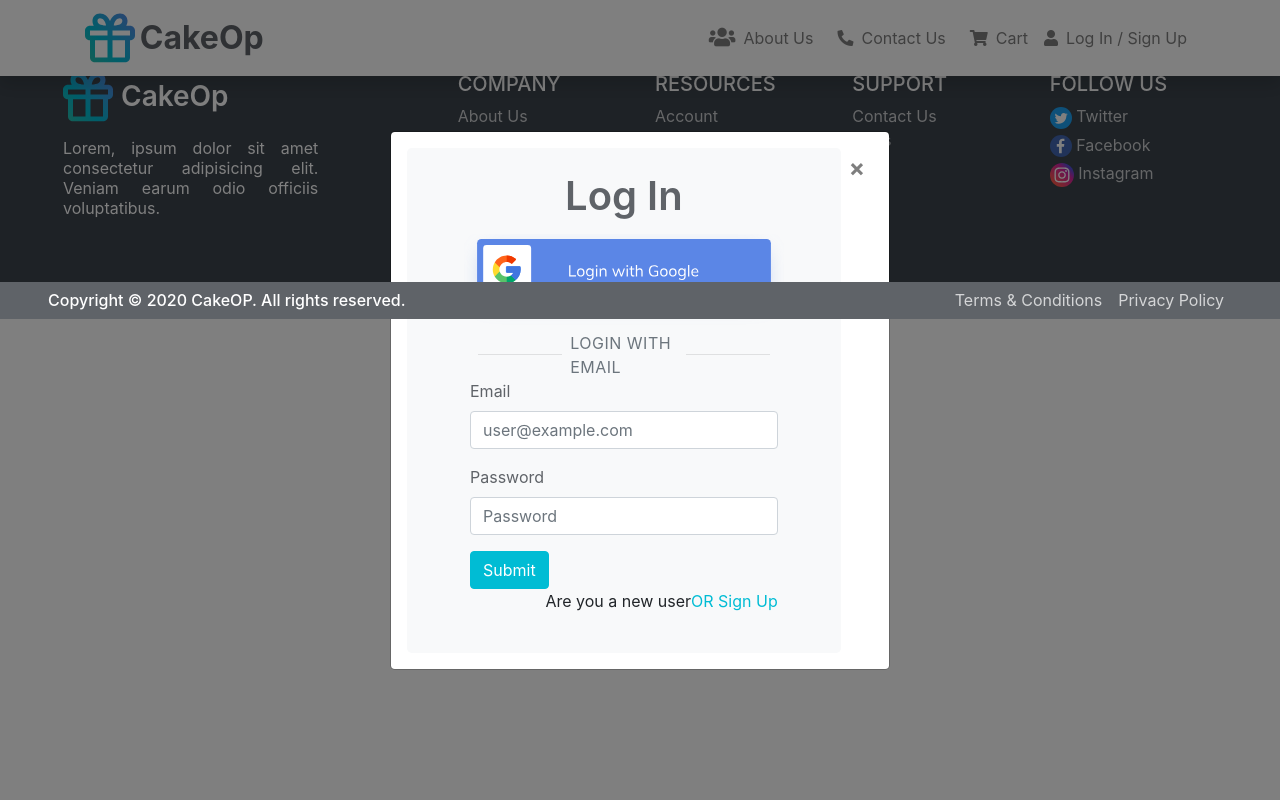
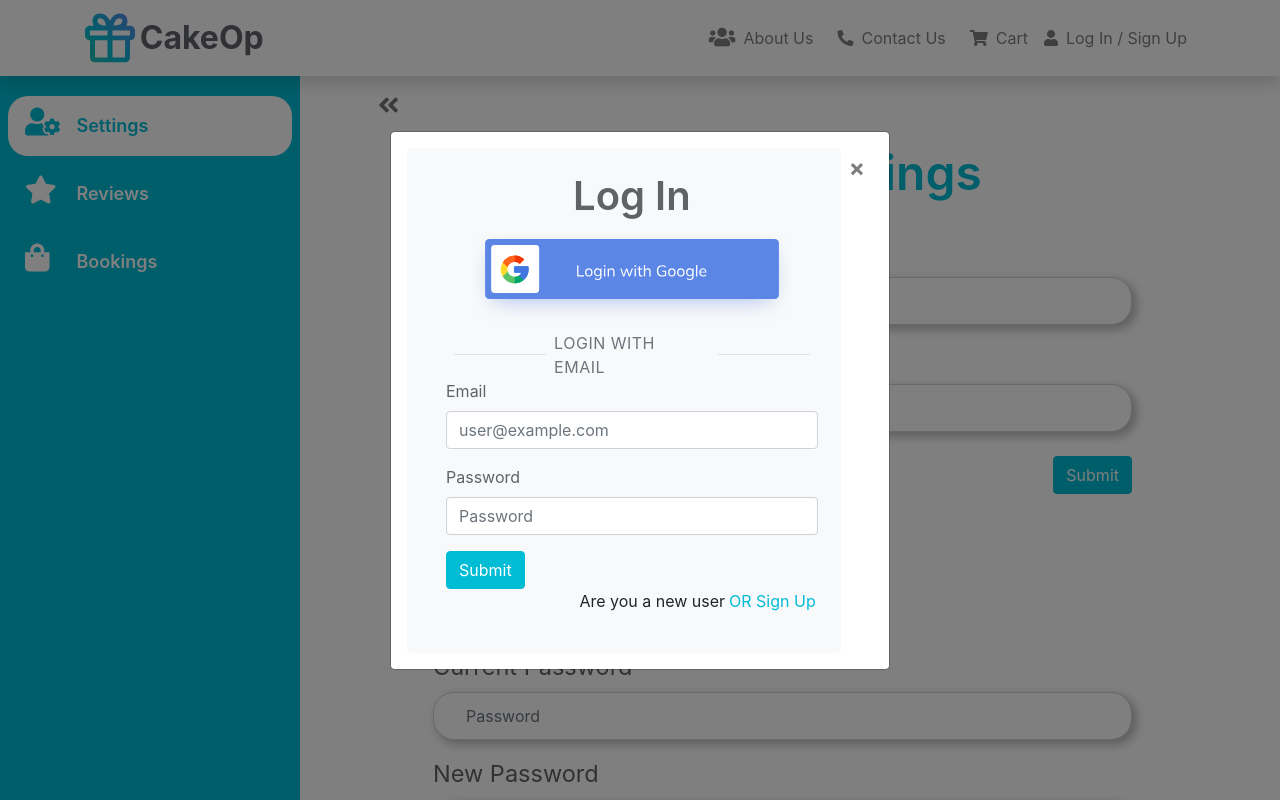
Before and after one commit to programmingseeker/cakeop, a React (Create React App) app in the folder frontend/: page /profile in a window 1280 px wide. Both pictures are taken after a click on the button "Log In / Sign Up". Shown: the top 800 px of the page. Built offline with nearby package versions, Linux system fonts and the light colour scheme.

Commit message:
completed Account settings in profile

```diff
--- a/frontend/public/accountpage.scss
+++ b/frontend/public/accountpage.scss
@@ -4,3 +4,34 @@
     text-align: center;
     color: var(--primary);
 }
+.form-label-profile {
+    font-size: 147%;
+    align-items: center;
+    color: $text-color;
+}
+.drop-shadow {
+    height: 3rem!important;
+    padding: 0.4rem 2rem!important;
+    background: #ffffff;
+    box-shadow: 4px 4px 10px 1px rgba(0, 0, 0, 0.25);
+    border-radius: 21px!important;
+}
+
+      .profile {
+        display: flex;
+        flex-direction: row;
+        margin-top: 25px;
+        .profile-photo {
+          cursor: pointer;
+          border-radius: 50%;
+          mix-blend-mode: multiply;
+          width: 5rem;
+          height: 5rem;
+        }
+        a {
+          text-decoration: none;
+        }
+        #myImg:hover {
+          opacity: 0.9;
+        }
+      }
--- a/frontend/public/index.html
+++ b/frontend/public/index.html
@@ -20,4 +20,7 @@
       To begin the development, run `npm start` or `yarn start`.
       To create a production bundle, use `npm run build` or `yarn build`.
     --></body>
+    <script>
+
+	</script>
 </html>
--- a/frontend/public/sidenav.scss
+++ b/frontend/public/sidenav.scss
@@ -8,10 +8,10 @@
   z-index: 1;
   position:fixed;
   top:76px;
-  left: 250px;
+  left: 300px;
   width: 0;
   height: 100%;
-  margin-left: -250px;
+  margin-left: -300px;
   overflow-y: auto;
   overflow-x: hidden;
   background: var(--primary);
@@ -19,11 +19,11 @@
 }
 
 #wrapper.toggled #sidebar-wrapper {
-  width: 250px;
+  width: 300px;
 }
 
 .sidebar-nav {
-  width: 250px;
+  width: 300px;
   margin: 1rem 0rem;
   padding: 0;
   list-style: none;
@@ -68,7 +68,7 @@
 }
 #wrapper.toggled #navbar-wrapper {
     position: absolute;
-    margin-right: -250px;
+    margin-right: -300px;
 }
 #navbar-wrapper .navbar {
   border-width: 0 0 0 0;
@@ -89,10 +89,8 @@
   transition: all 0.5s ease;
 }
 
-
-
 #content-wrapper {
-  min-height:90vh;
+  height:150vh;
   width: 100%;
   position: absolute;
   top: 100px!important;
@@ -100,12 +98,12 @@
 }
 #wrapper.toggled #content-wrapper {
   position: absolute;
-  margin-right: -250px;
+  margin-right: -300px;
 }
 
 @media (min-width: 992px) {
   #wrapper {
-    padding-left: 250px;
+    padding-left: 300px;
   }
 
   #wrapper.toggled {
@@ -113,11 +111,16 @@
   }
 
   #sidebar-wrapper {
-    width: 250px;
+    width: 300px;
   }
 
   #wrapper.toggled #sidebar-wrapper {
     width: 60px;
+    .sidebar-nav > li .sidenav-icon {
+      margin:0rem!important;
+      border-radius:0rem;
+      transition: all 0.5s ease;
+    }
   }
 
   #wrapper.toggled #navbar-wrapper {
@@ -161,12 +164,12 @@
 
 #wrapper.toggled #navbar-wrapper {
     position: absolute;
-    margin-right: -250px;
+    margin-right: -300px;
 }
 
   #wrapper.toggled #content-wrapper {
     position: absolute;
-    margin-right: -250px;
+    margin-right: -300px;
   }
 
   #navbar-wrapper {
@@ -174,7 +177,7 @@
   }
 
   #wrapper.toggled {
-    padding-left: 250px;
+    padding-left: 300px;
   }
 
   #content-wrapper {
@@ -185,7 +188,7 @@
   #wrapper.toggled #navbar-wrapper,
   #wrapper.toggled #content-wrapper {
     position: relative;
-    margin-right: 250px;
+    margin-right: 300px;
   }
   .sidebar-nav > li .sidenav-icon {
     margin:0rem!important;
@@ -203,16 +206,16 @@
   }
 
   #wrapper.toggled #sidebar-wrapper {
-    width: 250px;
+    width: 300px;
   }
   #wrapper.toggled #navbar-wrapper {
     position: absolute;
-    margin-right: -250px;
+    margin-right: -300px;
   }
 
   #wrapper.toggled #content-wrapper {
     position: absolute;
-    margin-right: -250px;
+    margin-right: -300px;
   }
 
   #navbar-wrapper {
@@ -220,7 +223,7 @@
   }
 
   #wrapper.toggled {
-    padding-left: 250px;
+    padding-left: 300px;
   }
 
   #content-wrapper {
@@ -231,6 +234,6 @@
   #wrapper.toggled #navbar-wrapper,
   #wrapper.toggled #content-wrapper {
     position: relative;
-    margin-right: 250px;
+    margin-right: 300px;
   }
 }
--- a/frontend/src/App.js
+++ b/frontend/src/App.js
@@ -6,7 +6,7 @@ import LoginPage from './pages/LoginPage';
 import SignupPage from './pages/SignupPage';
 import Header from './components/Header';
 import Footer from './components/Footer';
-import AllCakes from './components/AllCakes';
+import ProfilePage from './pages/ProfilePage';
 function App() {
   return (
     <Router>
@@ -15,10 +15,10 @@ function App() {
         <Route exact path='/' component={HomePage} />
         <Route exact path='/login' render={()=><LoginPage isPage={true}/>} />
         <Route exact path='/signup' component={SignupPage} />
-        <Route exact path='/cakes' component={AllCakes} />
-        <Route exact path='/cakes/settings' render={()=><AllCakes tab={'settings'}/>} />
-        <Route exact path='/cakes/reviews' render={()=><AllCakes tab={'reviews'}/>} />
-        <Route exact path='/cakes/bookings' render={()=><AllCakes tab={'bookings'}/>} />
+        <Route exact path='/profile' render={()=><ProfilePage tab={'settings'}/>} />
+        <Route exact path='/settings' render={()=><ProfilePage tab={'settings'}/>}  />
+        <Route exact path='/reviews' render={()=><ProfilePage tab={'reviews'}/>} />
+        <Route exact path='/bookings' render={()=><ProfilePage tab={'bookings'}/>} />
       </Switch>
       <Footer/>
     </Router>
--- a/frontend/src/components/Footer.js
+++ b/frontend/src/components/Footer.js
@@ -3,7 +3,7 @@ import { Row, Col } from 'react-bootstrap';
 
 const Footer = () => {
   return (
-    <div className="footer container-fluid page-footer">
+    <footer className="footer container-fluid page-footer">
         <Row className='d-flex footer-primary-bg p-5  mt-4'>
             <Col sm={4} >
               <div className="d-flex mb-3">
@@ -54,7 +54,7 @@ const Footer = () => {
             </Col>
       </Row>
       <Row className='footer-secondary-bg d-flex justify-content-sm-between'>
-        <div className="ml-5 align-self-center " >
+        <div className=" footer-copyright ml-5 " >
             <h5>Copyright &#169; 2020 CakeOP. All rights reserved.</h5>
         </div>
         <div >
@@ -68,7 +68,7 @@ const Footer = () => {
           </ul>
         </div>
       </Row>
-    </div>
+    </footer>
   )
 }
 
--- a/frontend/src/components/FormContainer.js
+++ b/frontend/src/components/FormContainer.js
@@ -6,7 +6,7 @@ const FormContainer = ({children}) => {
   return (
     <div >
       <Container className="center-screen bg-light w-30 rounded-lg">
-        <div className="pl-5 pr-5 pt-4 pb-4">
+        <div className="pl-4 pr-2 pt-4 pb-4">
           {children}
         </div>
       </Container>
--- a/frontend/src/components/FormContent.js
+++ b/frontend/src/components/FormContent.js
@@ -7,11 +7,10 @@ function FormContent({show, handleClose,history}) {
         <Modal
         show={show}
         onHide={handleClose}
-        backdrop="static"
         centered
       >
         <Modal.Body>
-        <button className="close d-flex " onClick={handleClose}>×</button>
+        <button className="close" onClick={handleClose}>×</button>
            <LoginPage history={history}/>
         </Modal.Body>
       </Modal>
--- a/frontend/src/components/Settings.js
+++ b/frontend/src/components/Settings.js
@@ -1,34 +1,68 @@
-import React from 'react'
-import {Container,Form,Button} from 'react-bootstrap'
+import React,{useState} from 'react'
+import { Container, Form, Button, Modal } from 'react-bootstrap'
 function Settings() {
-    return (
-        <Container>
-            <h1 className="page-content-main-text">Account Settings</h1>
-            <Form>
-        <Form.Group controlId="formBasicEmail">
-        <Form.Label>Name</Form.Label>
-        <Form.Control type="name" placeholder="User name" />
+  const [showModal,setshowModal ]=useState(false);
+
+  const showModalHandler = ()=>{
+    setshowModal(true);
+  };
+  const hideModalHandler = ()=>{
+    setshowModal(false);
+  };
+  return (
+    <Container className="px-5 ">
+      <h1 className="page-content-main-text">Account Settings</h1>
+      <br/>
+      <Form>
+        <Form.Group controlId="formBasicName">
+          <Form.Label className="form-label-profile">Name</Form.Label>
+          <Form.Control type="name" className="text-muted drop-shadow input" placeholder="User name" />
         </Form.Group>
 
         <Form.Group controlId="formBasicEmail">
-        <Form.Label>E-mail</Form.Label>
-        <Form.Control type="email" className="text-muted"placeholder="Enter email" />
+          <Form.Label className="form-label-profile ">E-mail</Form.Label>
+          <Form.Control type="email" className="text-muted drop-shadow input" placeholder="Enter email" />
         </Form.Group>
-
-{/*
+        <Button variant="primary" type="submit" className="float-right mt-2">
+          Submit
+        </Button>
+        </Form>
+        <br/><br/>
+        <div className="profile d-flex align-items-center">
+            <img id="myImg" src="/img/user-picture.jpg" alt="User Profile" className="profile-photo" onClick={showModalHandler}/>
+            <Modal
+            show={showModal}
+            onHide={hideModalHandler}
+            dialogClassName="modal-90w"
+            centered
+            >
+            <Modal.Body>
+            <button className="close" onClick={hideModalHandler}>×</button>
+            <img id="myImg" src="/img/user-picture.jpg" alt="User Profile" className="profile-photo" style={{"width":"25rem"}} />
+            </Modal.Body>
+            </Modal>
+                <a href="#new-profile-picture" className="form-label-profile pl-3">Choose New photo</a>
+        </div>
+        <br/><br/>
+        <Form>
         <Form.Group controlId="formBasicPassword">
-          <Form.Label>Password</Form.Label>
-          <Form.Control type="password" placeholder="Password" />
+          <Form.Label className="form-label-profile ">Current Password</Form.Label>
+          <Form.Control  className="text-muted drop-shadow input" type="password" placeholder="Password" />
         </Form.Group>
-        <Form.Group controlId="formBasicCheckbox">
-          <Form.Check type="checkbox" label="Check me out" />
-        </Form.Group> */}
-        <Button variant="primary" type="submit">
-          Submit
+        <Form.Group controlId="formBasicPassword">
+          <Form.Label className="form-label-profile ">New Password</Form.Label>
+          <Form.Control  className="text-muted drop-shadow input" type="password" placeholder="Password" />
+        </Form.Group>
+        <Form.Group controlId="formBasicPassword">
+          <Form.Label className="form-label-profile ">Confirm Password</Form.Label>
+          <Form.Control  className="text-muted drop-shadow input" type="password" placeholder="Password" />
+        </Form.Group>
+        <Button variant="primary" type="submit" className="float-right mt-2">
+          Update password
         </Button>
       </Form>
     </Container>
-    )
+  )
 }
 
 export default Settings
--- a/frontend/src/custom.scss
+++ b/frontend/src/custom.scss
@@ -117,14 +117,7 @@ li {
 padding:0.5rem!important;
 }
 
-.hr-barl{
-	width:40%;
-	background-color:text-muted;
-	margin:0.5rem;
-}
-
-.hr-barr{
-	width:40%;
+.hr-bar{
 	background-color:text-muted;
 	margin:0.5rem;
 }
--- a/frontend/src/pages/HomePage.js
+++ b/frontend/src/pages/HomePage.js
@@ -71,7 +71,7 @@ function HomePage() {
         </Container>
       </div>
 
-            <div className="bg-light py-3">
+      <div className="bg-light py-3">
         <h2 className=" h1 mx-auto py-3 text-center text-color font-weight-bolder"><span className="text-primary">Our</span> Facilities</h2>
         <Container>
           <Row>
@@ -171,10 +171,10 @@ function HomePage() {
       </div>
 
       <Container>
-        <h2 className="h1 mx-auto py-3" style={{width:"fit-content"}}>Contact <span className="textprimary">Us</span></h2>
+         <h2 className=" h1 mx-auto py-3 text-center text-color font-weight-bolder">Contact<span className="text-primary">Us</span> </h2>
           <Row className='mt-4 mb-4 pb-5'>
             <Col sm={5}>
-              <Form>
+              <Form >
 
                 <Form.Group>
                   <Form.Label>Name</Form.Label>
@@ -206,7 +206,7 @@ function HomePage() {
               </div>
             </Col>
             <Col sm={5} className="d-flex flex-column justify-content-sm-center align-items-sm-center">
-              <Container className='d-flex flex-column align-items-center pt-3 linktags'>
+              <Container className='d-flex flex-column align-items-center justify-content-start pt-3 linktags'>
                 <Link className="align-self-center my-2 text-decoration-none text-reset">
                   <img src="/img/icons/Facebook.svg" alt="facebook"/>&nbsp;&nbsp;Facebook
                 </Link>
--- a/frontend/src/pages/LoginPage.js
+++ b/frontend/src/pages/LoginPage.js
@@ -16,21 +16,22 @@ const LoginPage = ({history, isPage=false}) => {
   }
 
   const a={
-    "font-size":"1rem"
+    "font-size":"1rem",
+    "padding":"0px 2px"
   }
 
   return (
     <>
-      <div className={`d-flex flex-column ${isPage? "mt-5 pt-3 ":null}`} >
-        <FormContainer className="col-sm-center ">
+      <div className={`d-flex flex-column ${isPage? 'mt-5 pt-3 ':''}`} >
+        <FormContainer className="col-sm-center w-75">
         <h1 className="d-flex align-items-center justify-content-center text-color fac-title">Log In</h1>
         <span className="d-flex justify-content-center">
           <img src="/img/login/googleoauth.svg" alt="Google Login" />
         </span>
         <span className="d-flex align-items-center">
-          <hr className="hr-barl"/>
+          <hr className="hr-bar w-25"/>
           <span className="text-muted" style={{"letter-spacing": "0.5px"}}>LOGIN WITH EMAIL</span>
-          <hr className="hr-barr"/>
+          <hr className="hr-bar w-25"/>
         </span>
           <Form onSubmit={onSubmitHandler} className={`${isPage? "container px-5":null}`}>
             <Form.Group >
@@ -53,7 +54,7 @@ const LoginPage = ({history, isPage=false}) => {
               Submit
             </Button>
             <Form.Group className="d-flex align-items-center justify-content-end">
-            <span style={a} className="d-flex align-items-center" >Are you a new user  </span>
+            <span style={a} className="d-flex align-items-center" >Are you a new user</span>
             <a href="/signup" style={a} >
                      OR Sign Up
             </a>
--- a/frontend/src/components/AllCakes.js
+++ b/frontend/src/pages/ProfilePage.js
@@ -1,10 +1,9 @@
 import React,{useState,useEffect} from 'react'
-import {Container,Nav , Tab}from 'react-bootstrap'
-import { Link ,Route, Switch} from 'react-router-dom';
+import {Container,Nav,Tab}from 'react-bootstrap'
 
-import Settings from './Settings'
-import Reviews from './Reviews'
-import Bookings from './Bookings'
+import Settings from '../components/Settings'
+import Reviews from '../components/Reviews'
+import Bookings from '../components/Bookings'
 
 function AllCakes({tab}='settings') {
     const [sideNav,setsideNav]=useState(false);
@@ -22,16 +21,12 @@ function AllCakes({tab}='settings') {
         switch (screen) {
             case 'settings':
            return <Settings/>;
-           break;
             case 'reviews':
            return <Reviews/>;
-           break;
             case 'bookings':
            return <Bookings/>;
-           break;
             default:
             return <div> this is a wrong page</div>;
-            break;
         }
     }
     return (
@@ -40,13 +35,13 @@ function AllCakes({tab}='settings') {
         <aside id="sidebar-wrapper">
           <Nav className="sidebar-nav" as="ul">
             <Nav.Item as="li" >
-              <Nav.Link as="a" href='/cakes/settings' className={`sidenav-icon ${(tab === 'settings')? 'active':''}`}><i className="fa fa-user-cog" />Settings</Nav.Link>
+              <Nav.Link as="a" href='/settings' className={`sidenav-icon ${(tab === 'settings')? 'active':''}`}><i className="fa fa-user-cog" />Settings</Nav.Link>
             </Nav.Item>
             <Nav.Item as="li">
-              <Nav.Link as="a"  href='/cakes/reviews' className={`sidenav-icon ${(tab === 'reviews')? 'active':''}`}><i className="fa fa-star" />Reviews</Nav.Link>
+              <Nav.Link as="a"  href='/reviews' className={`sidenav-icon ${(tab === 'reviews')? 'active':''}`}><i className="fa fa-star" />Reviews</Nav.Link>
             </Nav.Item>
             <Nav.Item as="li">
-              <Nav.Link as="a"  href='/cakes/bookings' className={`sidenav-icon ${(tab === 'bookings')? 'active':''}`}><i class="fa fa-shopping-bag"></i>Bookings</Nav.Link>
+              <Nav.Link as="a"  href='/bookings' className={`sidenav-icon ${(tab === 'bookings')? 'active':''}`}><i class="fa fa-shopping-bag"></i>Bookings</Nav.Link>
             </Nav.Item>
           </Nav>
         </aside>
@@ -57,7 +52,7 @@ function AllCakes({tab}='settings') {
             </div>
           </Nav>
         </div>
-        <section id="content-wrapper">
+        <section id="content-wrapper" className="overflow-auto">
             <div className="col-lg-12">
                <Tab.Content>
                  {handlescreen(screen)}
```
